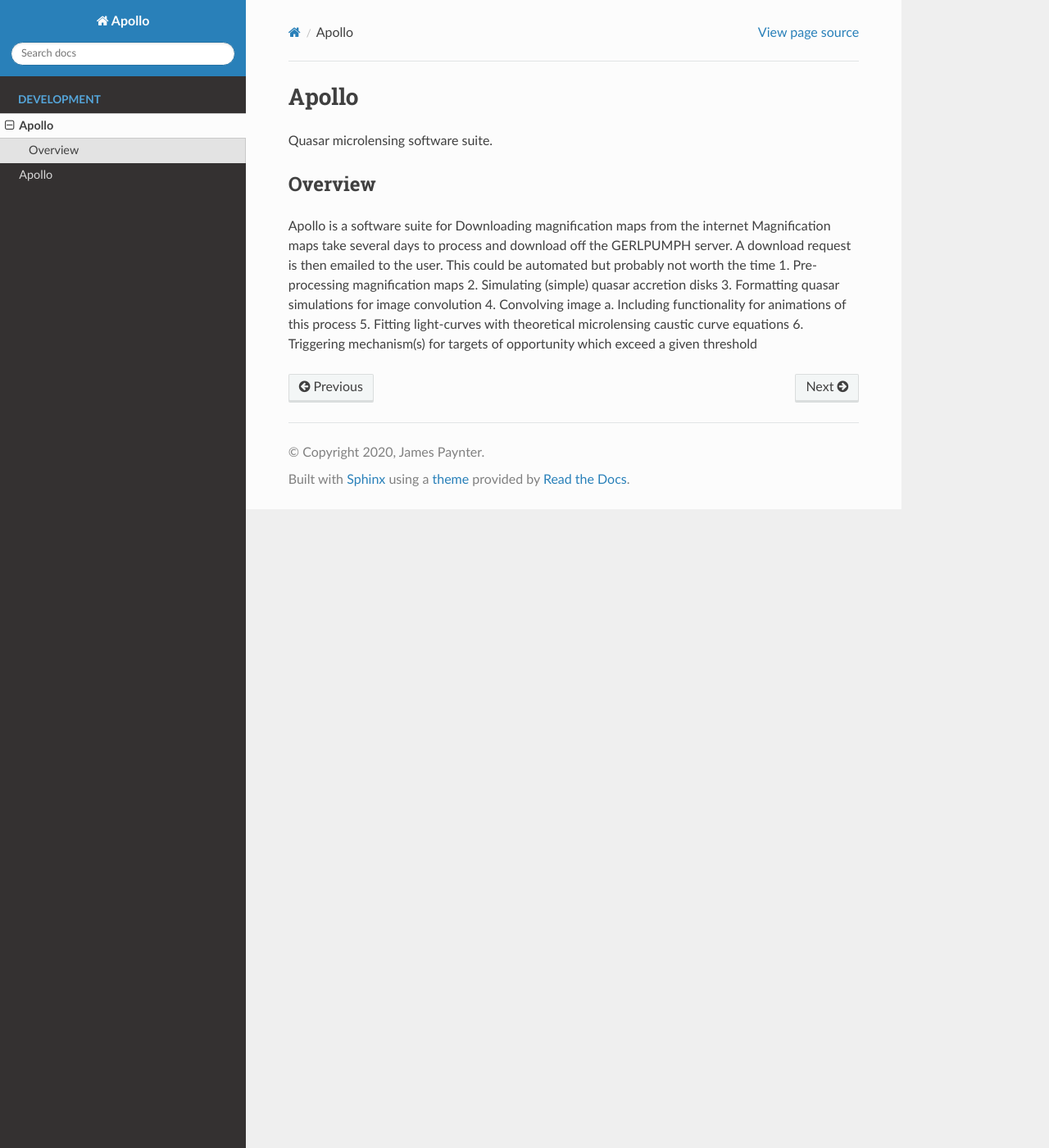
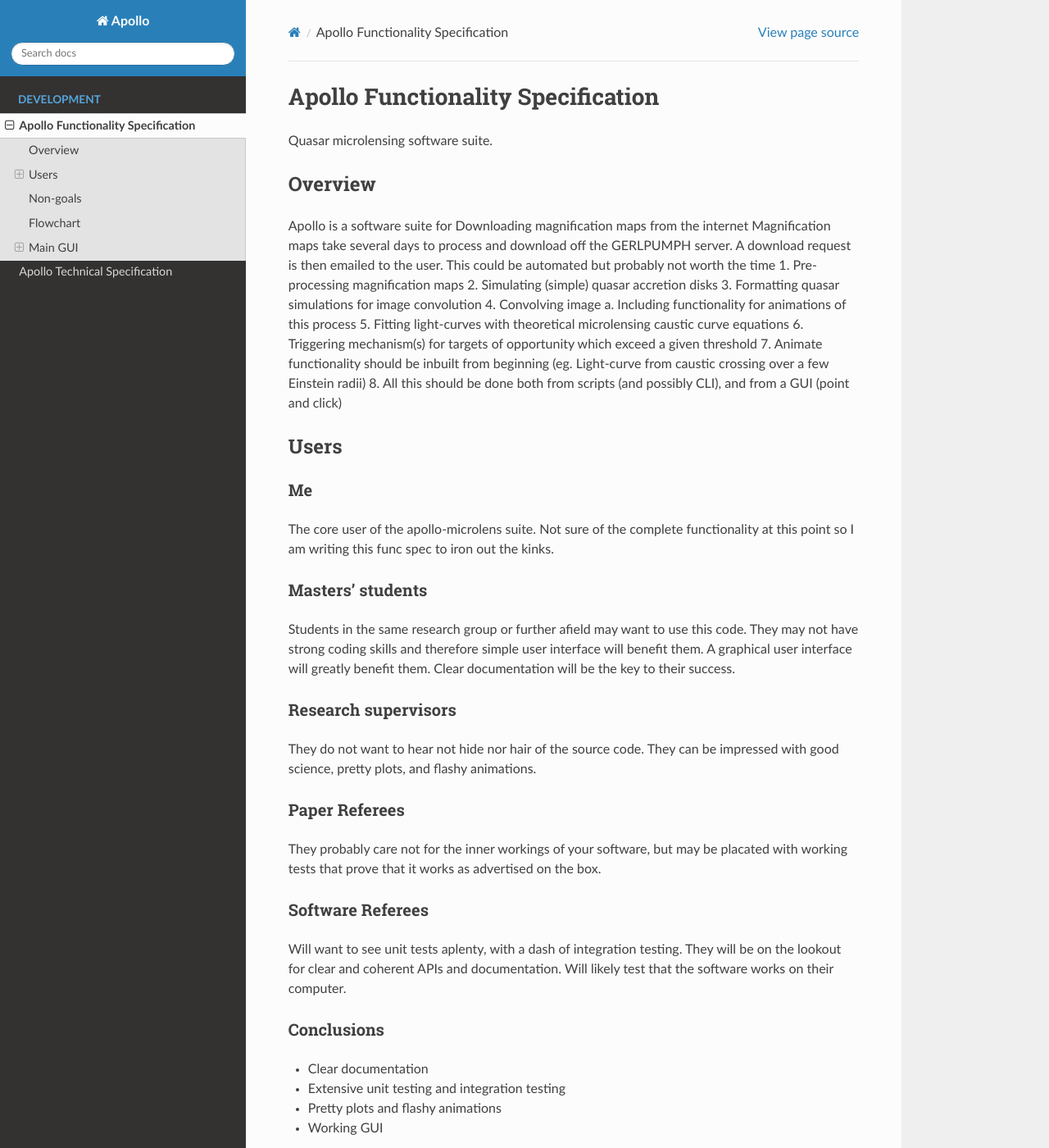
Before and after one commit to JamesPaynter/Apollo, a Sphinx documentation site: the page built from docs/source/development/funcspec.rst, in a window 1280 px wide and 1400 px high. Shown: the whole window at 82% size. Built offline with Sphinx 7.4.7 and the Read the Docs theme 2.0.0, drawn with Linux system fonts in a browser that asks for light colours; some of the changed text lies outside the part shown.

Commit message:
edits to funcspec

```diff
--- a/docs/source/development/funcspec.rst
+++ b/docs/source/development/funcspec.rst
@@ -1,17 +1,20 @@
 .. James Paynter, 2020.
 .. _funcspec:
 
-Apollo
-======
+Apollo Functionality Specification
+==================================
 
 Quasar microlensing software suite.
 
 
 Overview
 --------
+
 Apollo is a software suite for
 Downloading magnification maps from the internet
-Magnification maps take several days to process and download off the GERLPUMPH server. A download request is then emailed to the user. This could be automated but probably not worth the time
+Magnification maps take several days to process and download off the GERLPUMPH server.
+A download request is then emailed to the user.
+This could be automated but probably not worth the time
 1.	Pre-processing magnification maps
 2.	Simulating (simple) quasar accretion disks
 3.	Formatting quasar simulations for image convolution
@@ -19,3 +22,103 @@ Magnification maps take several days to process and download off the GERLPUMPH s
 a.	Including functionality for animations of this process
 5.	Fitting light-curves with theoretical microlensing caustic curve equations
 6.	Triggering mechanism(s) for targets of opportunity which exceed a given threshold
+7. Animate functionality should be inbuilt from beginning (eg. Light-curve from caustic crossing over a few Einstein radii)
+8.	All this should be done both from scripts (and possibly CLI), and from a GUI (point and click)
+
+
+
+Users
+-----
+
+Me
+^^^
+
+The core user of the apollo-microlens suite.
+Not sure of the complete functionality at this point so I am writing this func spec to iron out the kinks.
+
+
+Masters' students
+^^^^^^^^^^^^^^^^^
+
+Students in the same research group or further afield may want to use this code.
+They may not have strong coding skills and therefore simple user interface will benefit them.
+A graphical user interface will greatly benefit them.
+Clear documentation will be the key to their success.
+
+
+Research supervisors
+^^^^^^^^^^^^^^^^^^^^
+
+They do not want to hear not hide nor hair of the source code.
+They can be impressed with good science, pretty plots, and flashy animations.
+
+
+Paper Referees
+^^^^^^^^^^^^^^
+
+They probably care not for the inner workings of your software, but may be placated with working tests that prove that it works as advertised on the box.
+
+
+Software Referees
+^^^^^^^^^^^^^^^^^
+
+Will want to see unit tests aplenty, with a dash of integration testing.
+They will be on the lookout for clear and coherent APIs and documentation.
+Will likely test that the software works on their computer.
+
+
+Conclusions
+^^^^^^^^^^^
+-   Clear documentation
+-   Extensive unit testing and integration testing
+-   Pretty plots and flashy animations
+-   Working GUI
+
+
+
+
+Non-goals
+---------
+
+-   This project will not perform hydrodynamic simulations of accreting gas to simulate quasars.
+    We will take an analytic approach to our quasars, with appropriate parameterisations pulled from the literature.
+-   This software will not create its own magnification maps, except for extremely simply maps used for testing.
+
+
+
+
+Flowchart
+---------
+
+TODO
+
+
+
+Main GUI
+--------
+
+-	  Show full microlens map on the screen
+-	  Click to place quasar
+-	  Dotted square / circle indicates full region which will be involved in convolution
+-	  Click to place quasar end point
+-	  Select velocity (and other parameters if there are any?)
+-	  Convolve quasar image with magnification map over path
+-	  Create animation
+
+
+Extra (low priority)
+^^^^^^^^^^^^^^^^^^^^
+
+-	  Web hosted GUI / library
+ 	    - Which is able to access / inherit most of the same code as the main GUI
+
+
+Features
+^^^^^^^^
+
+-	  Drop down menu box for magnification map selection (shows map features
+-	  Box for selection lensing parameters, (source and lens redshift)
+-	  Click and drop quasars
+-	  Drop down menu box to select quasar type (how light curve is produced)
+ 	    -	Quasars should scale with black hole mass
+ 	    - And potentially with Eddington luminosity
```
Also changed, not shown: docs/source/development/techspec.rst (+44 -2 lines).
